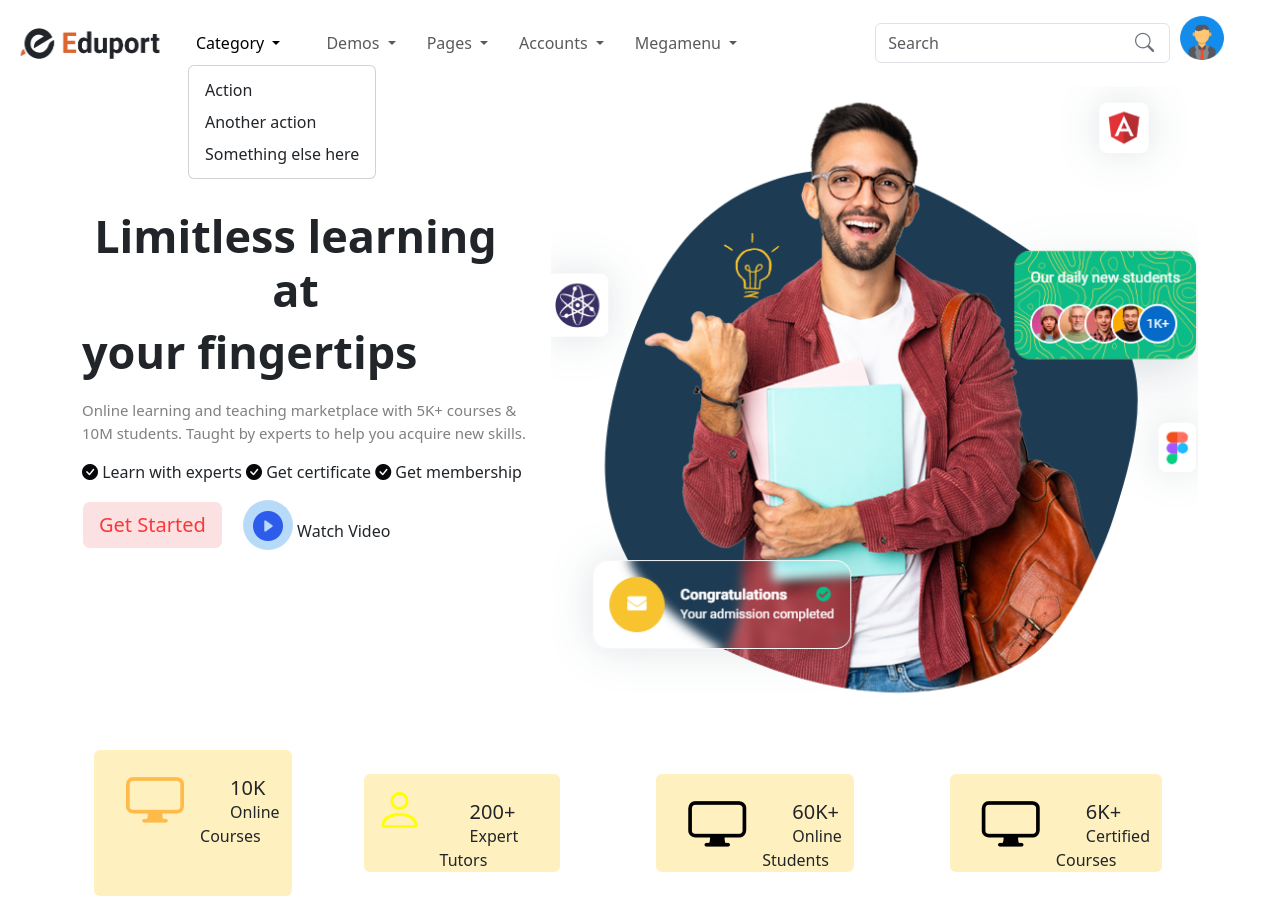
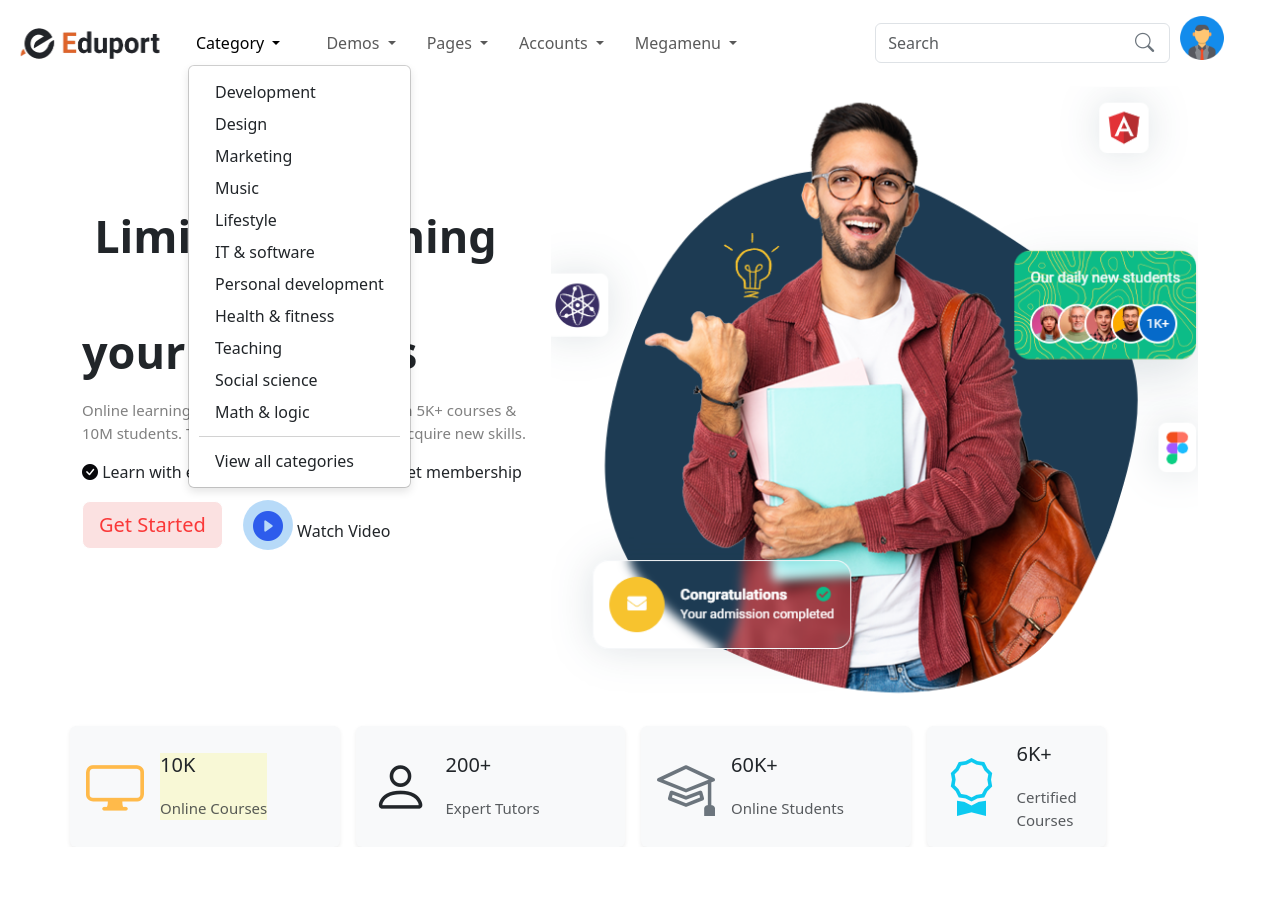
Before and after one commit to Sanjeelathapa7/Eduport-Intern, a plain HTML site: page eduport.html in a window 1280 px wide. Both pictures are taken after a click on the button "Category". After the commit the page ends 847 px from the top, so only its background shows below. Drawn offline with nearby package versions, Linux system fonts and the light colour scheme.

Commit message:
navbar dropdown options added

```diff
--- a/eduport.html
+++ b/eduport.html
@@ -58,11 +58,22 @@
                 Category
               </a>
               <ul class="dropdown-menu">
-                <li><a class="dropdown-item" href="#">Action</a></li>
-                <li><a class="dropdown-item" href="#">Another action</a></li>
+                <li><a class="dropdown-item" href="#">Development</a></li>
+                <li><a class="dropdown-item" href="#">Design</a></li>
+                <li><a class="dropdown-item" href="#">Marketing</a></li>
+                <li><a class="dropdown-item" href="#">Music</a></li>
+                <li><a class="dropdown-item" href="#">Lifestyle</a></li>
+                <li><a class="dropdown-item" href="#">IT & software</a></li>
+                <li><a class="dropdown-item" href="#">Personal development</a></li>
+                <li><a class="dropdown-item" href="#">Health & fitness</a></li>
+                <li><a class="dropdown-item" href="#">Teaching</a></li>
+                <li><a class="dropdown-item" href="#">Social science</a></li>
+                <li><a class="dropdown-item" href="#">Math & logic</a></li>
+                <li><hr class="dropdown-divider" /></li>
                 <li>
-                  <a class="dropdown-item" href="#">Something else here</a>
+                  <a class="dropdown-item" href="#">View all categories</a>
                 </li>
+
               </ul>
             </li>
             <li class="nav-item dropdown" style="margin-top: 10px">
@@ -102,12 +113,24 @@
                 Pages
               </a>
               <ul class="dropdown-menu" style="margin-top: 10px">
-                <li><a class="dropdown-item" href="#">Action</a></li>
-                <li><a class="dropdown-item" href="#">Another action</a></li>
-                <li><hr class="dropdown-divider" /></li>
-                <li>
-                  <a class="dropdown-item" href="#">Something else here</a>
-                </li>
+                <li><a class="dropdown-item" href="#">Course</a></li>
+                <li><a class="dropdown-item" href="#">About</a></li>
+                <li><a class="dropdown-item" href="#">Hero Banner</a></li>
+                <li><a class="dropdown-item" href="#">Instructor List</a></li>
+                <li><a class="dropdown-item" href="#">Instructor Single</a></li>
+                <li><a class="dropdown-item" href="#">Become an Instructor</a></li>
+                <li><a class="dropdown-item" href="#">Abroad Single</a></li>
+                <li><a class="dropdown-item" href="#">Workshop Detail</a></li>
+                <li><a class="dropdown-item" href="#">Event Detail</a></li>
+                <li><a class="dropdown-item" href="#">Shop</a></li>
+                <li><a class="dropdown-item" href="#">Help</a></li>
+                <li><a class="dropdown-item" href="#">Authentication</a></li>
+                <li><a class="dropdown-item" href="#">Speciality</a></li>
+
+
+
+
+
               </ul>
             </li>
             <li class="nav-item dropdown" style="margin-top: 10px">
@@ -122,11 +145,19 @@
                 Accounts
               </a>
               <ul class="dropdown-menu" style="margin-top: 10px">
-                <li><a class="dropdown-item" href="#">Action</a></li>
-                <li><a class="dropdown-item" href="#">Another action</a></li>
+                <li><a class="dropdown-item" href="#">Instructor</a></li>
+                <li><a class="dropdown-item" href="#">Student</a></li>
+                <li><a class="dropdown-item" href="#">Admin</a></li>
+                <li><hr class="dropdown-divider" /></li>
+
                 <li>
-                  <a class="dropdown-item" href="#">Something else here</a>
+                  <a class="dropdown-item" href="#">Edit Profile</a>
+                  <a class="dropdown-item" href="#">Settings</a>
+                  <a class="dropdown-item" href="#">Delete Profile</a>
                 </li>
+                <li><hr class="dropdown-divider" /></li>
+                <a class="dropdown-item" href="#">Dropdown Levels</a>
+
               </ul>
             </li>
             <li class="nav-item dropdown" style="margin-top: 10px">
@@ -295,17 +326,17 @@
         </div>
       </div>
     </div> -->
-    <div class="container">
+    <!-- <div class="container">
       <div class="row">
-        <div class="col m-4  bg-warning bg-opacity-25 border-warning d-flex rounded">
+        <div class="col ms-2 bg-warning bg-opacity-25 border-warning d-flex rounded"  >
           <i
             class="bi bi-display img-fluid rounded-start"
             style="font-size: 58px; color: rgb(255, 186, 74)"
           ></i>
           <div class="col mt-3 ms-3">
             <div class="card-body rounded">
-              <h5 class="card-title">10K</h5>
-              <p1 class="text">Online Courses</p1>
+              <h5 class="card-title "style="margin: left 10px;">10K</h5>
+              <p1 class="text" style="margin: left 10px;">Online Courses</p1>
             </div>
           </div>
         </div>
@@ -342,7 +373,45 @@
               <p1 class="text">Certified Courses</p1>
             </div>
           </div>
+        </div> -->
+        <div class="container" >
+          <div class="row " style="margin-right: 50px;"  >
+            <div class="col-3 bg-light d-flex align-items-center  rounded shadow-sm p-3"  >
+              <i class="bi bi-display" style="font-size: 58px; color: rgb(255, 186, 74);"></i>
+              <div class="ms-3" style="background-color: rgb(248, 248, 214);">
+                <h5 class="card-title mb-1" >10K</h5>
+                <p class="mb-0 text-muted">Online Courses</p>
+              </div>
+            </div>
+
+            <div class="col-3 bg-light d-flex align-items-center  rounded shadow-sm p-3 ms-3">
+              <i class="bi bi-person" style="font-size: 58px; color: rgb(33, 37, 41);"></i>
+              <div class="ms-3">
+                <h5 class="card-title mb-1">200+</h5>
+                <p class="mb-0 text-muted">Expert Tutors</p>
+              </div>
+            </div>
+
+            <!-- Online Students -->
+            <div class="col-3 bg-light d-flex align-items-center  rounded shadow-sm p-3 ms-3">
+              <i class="bi bi-mortarboard" style="font-size: 58px; color: rgb(108, 117, 125);"></i>
+              <div class="ms-3">
+                <h5 class="card-title mb-1">60K+</h5>
+                <p class="mb-0 text-muted">Online Students</p>
+              </div>
+            </div>
+
+            <!-- Certified Courses -->
+            <div class="col-2 bg-light d-flex align-items-center rounded shadow-sm p-3 ms-3">
+              <i class="bi bi-award" style="font-size: 58px; color: rgb(13, 202, 240);"></i>
+              <div class="ms-3">
+                <h5 class="card-title mb-1">6K+</h5>
+                <p class="mb-0 text-muted">Certified Courses</p>
+              </div>
+            </div>
+          </div>
         </div>
+
     </div>
   </body>
 </html>
--- a/style.css
+++ b/style.css
@@ -104,22 +104,14 @@ p {
 }
 
 
-.col-md-4{
-  border-color: yellow;
+
+.nav-item.dropdown:hover .dropdown-menu {
+  display: block; /* Show dropdown menu on hover */
 }
 
-
-.card-title{
-  margin-left: 30px;
-  margin-top: 10px;
+.dropdown-menu {
+  display: none; /* Initially hidden */
+  background-color: white; /* Adjust background color */
+  padding: 10px; /* Add some padding for better spacing */
+  box-shadow: 0px 4px 8px rgba(0, 0, 0, 0.1); /* Add shadow for better visibility */
 }
-
-.text{
-  margin-left: 30px;
-}
-
-
-.bi.bi-display.img-fluid.rounded-start{
-  margin-left: 20px;
-  margin-top: 5px;
-}
```
